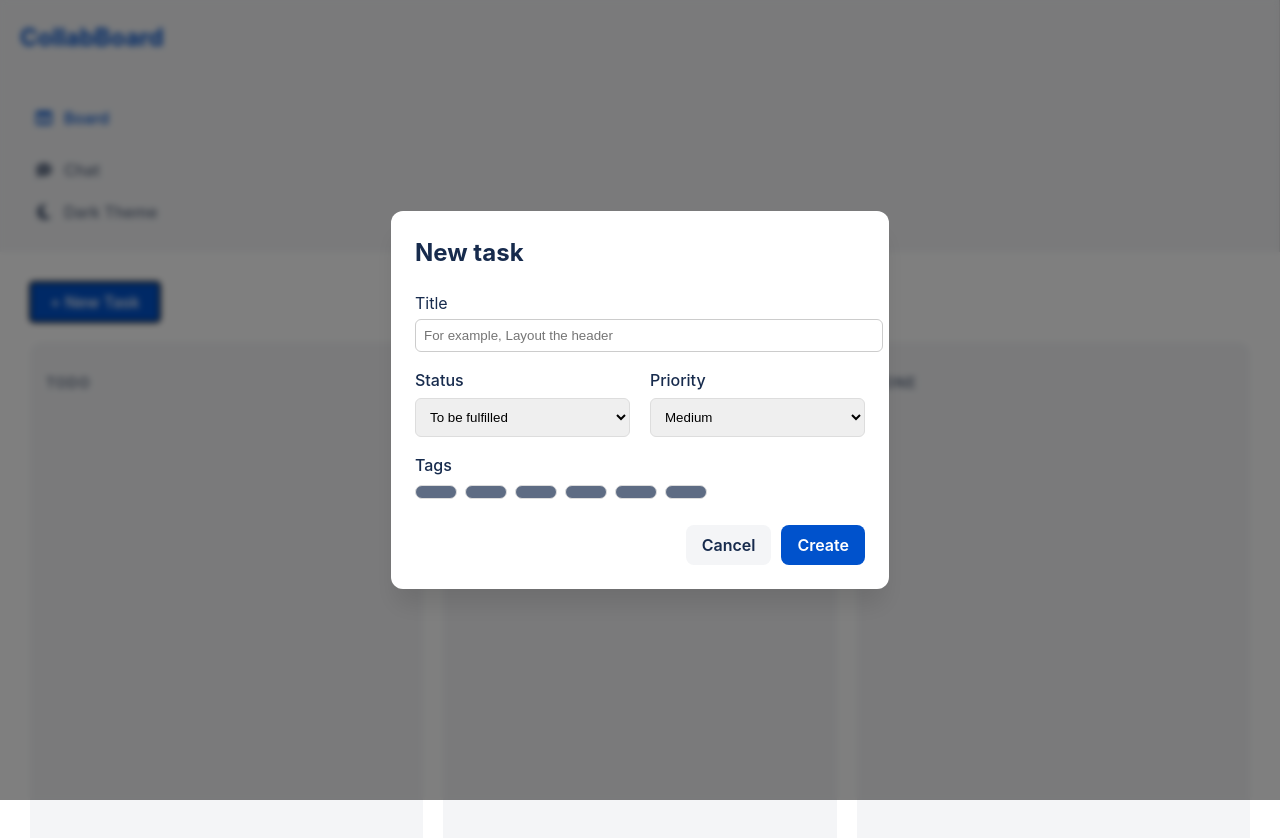
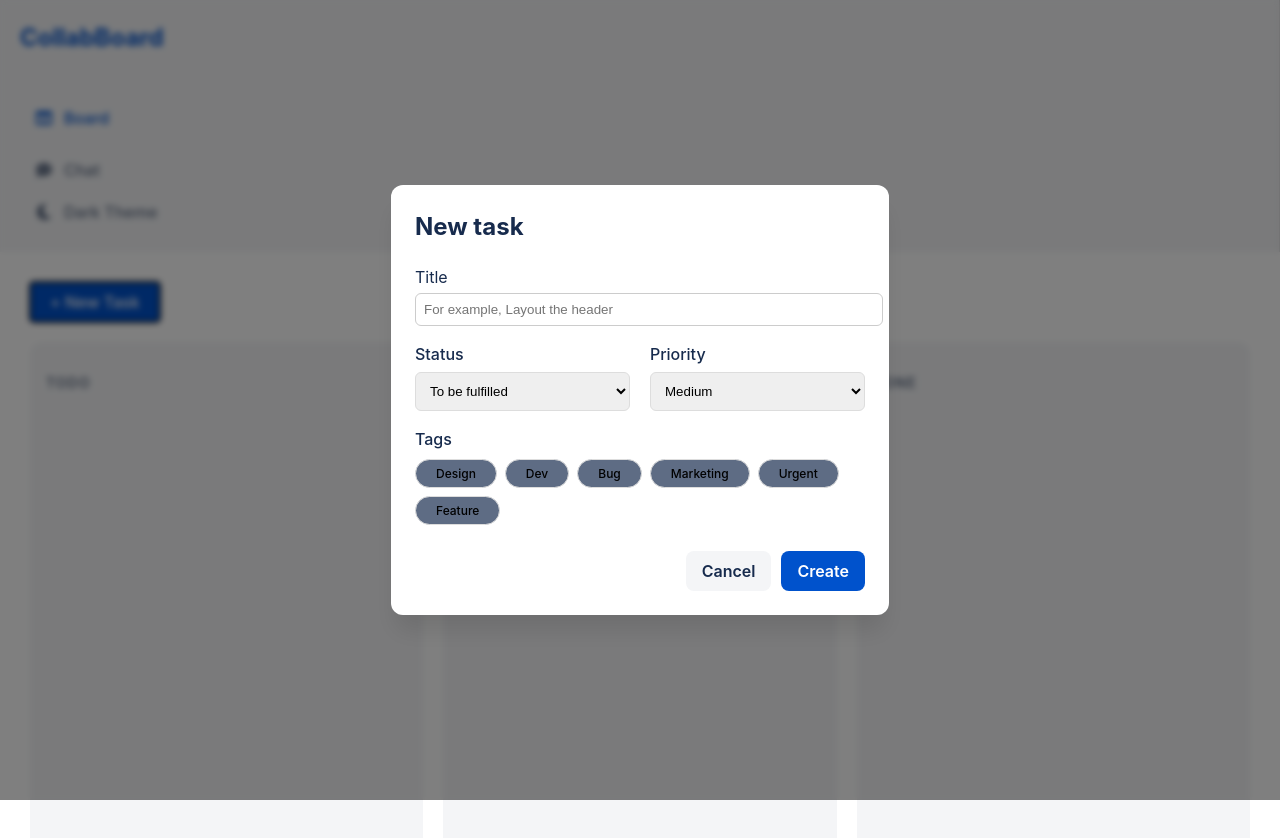
Before and after one commit to Cauteros974/collab-board, a React (Vite) app: page /board in a window 1280 px wide. Both pictures are taken after a click on the button "+ New Task". Shown: the top 838 px of the page. Built offline with nearby package versions, Linux system fonts and the light colour scheme.

Commit message:
Update CreateTaskModal.tsx

```diff
--- a/src/features/tasks/components/CreateTaskModal.tsx
+++ b/src/features/tasks/components/CreateTaskModal.tsx
@@ -118,8 +118,13 @@ export const CreateTaskModal: React.FC<Props> = ({ isOpen, onClose }) => {
                       borderRadius:'20px',
                       border: isSelected ? '1px solid var(--color-primary)' : '1px solid #ddd',
                       background: isSelected ? 'white' : 'var(--color-text-secondary)',
+                      cursor: 'pointer',
+                      fontSize: '12px',
+                      transition: 'all 0.2s'
                     }}
-                  />
+                  >
+                    {tag}
+                  </button>
                 )
               })}
             </div>
```
